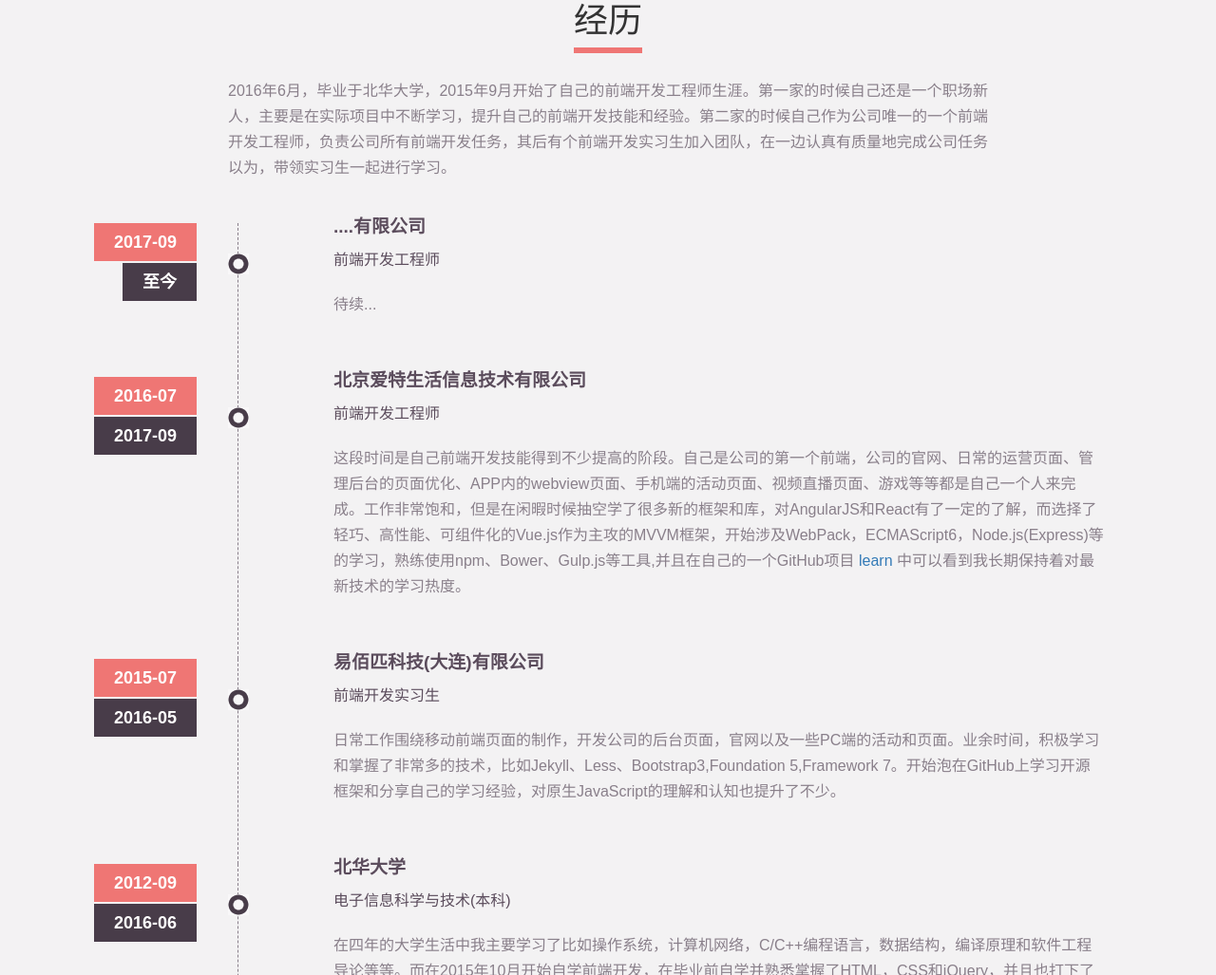
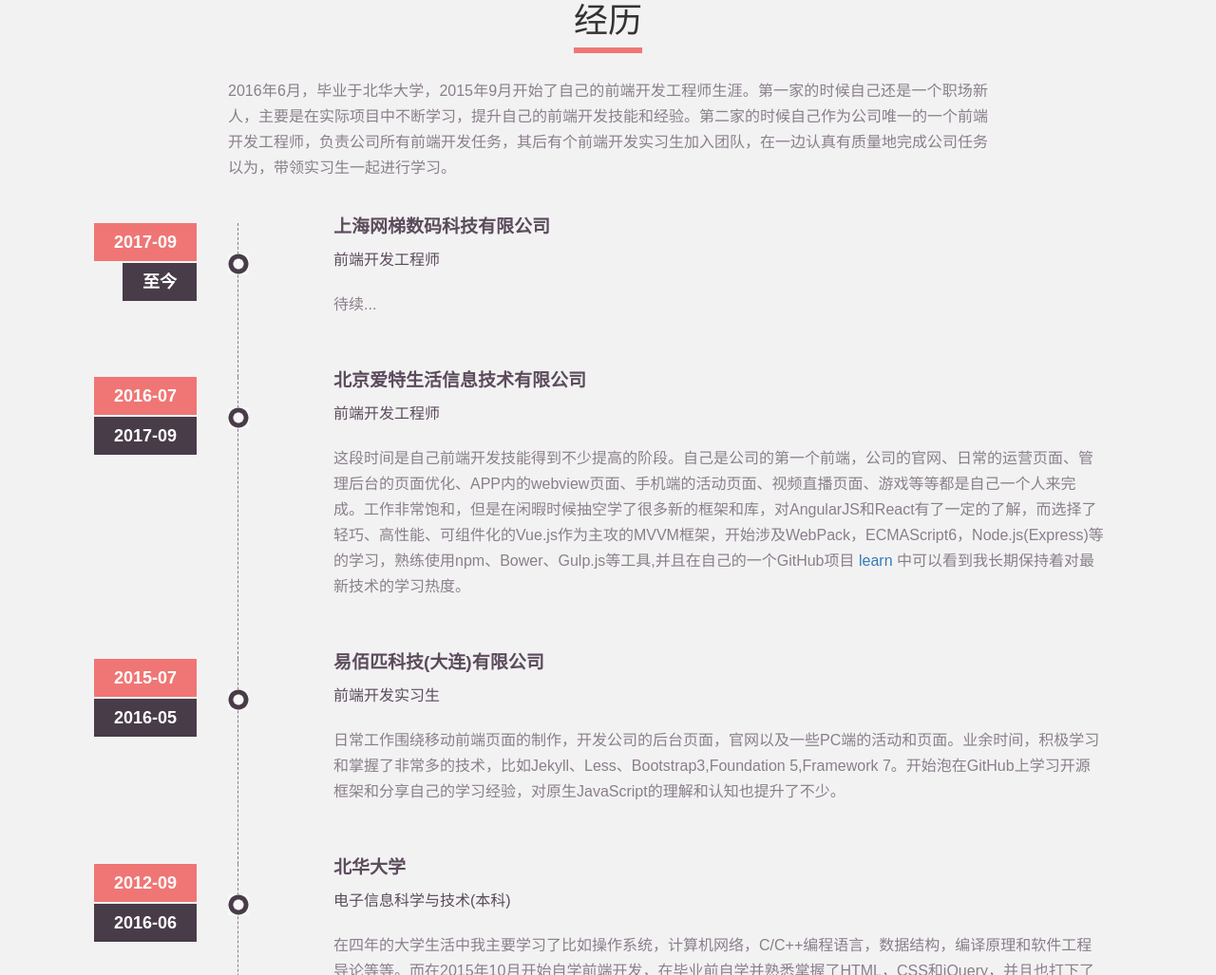
Before and after one commit to xiaokeng/resume, a plain HTML site: page index.html in a window 1280 px wide. Shown: the part 2331-3358 px from the top of the page at 95% size. Drawn offline with Linux system fonts and the light colour scheme.

Commit message:
更新工作

```diff
--- a/index.html
+++ b/index.html
@@ -295,7 +295,7 @@
       <div class="col-xs-12 col-sm-9 col-md-10 col-lg-10 rightArea">
         <div class="arrowpart"></div>
         <div class="exCon">
-          <h4>....有限公司</h4>
+          <h4>上海网梯数码科技有限公司</h4>
           <h5>前端开发工程师</h5>
           <p>待续...</p>
         </div>
```
